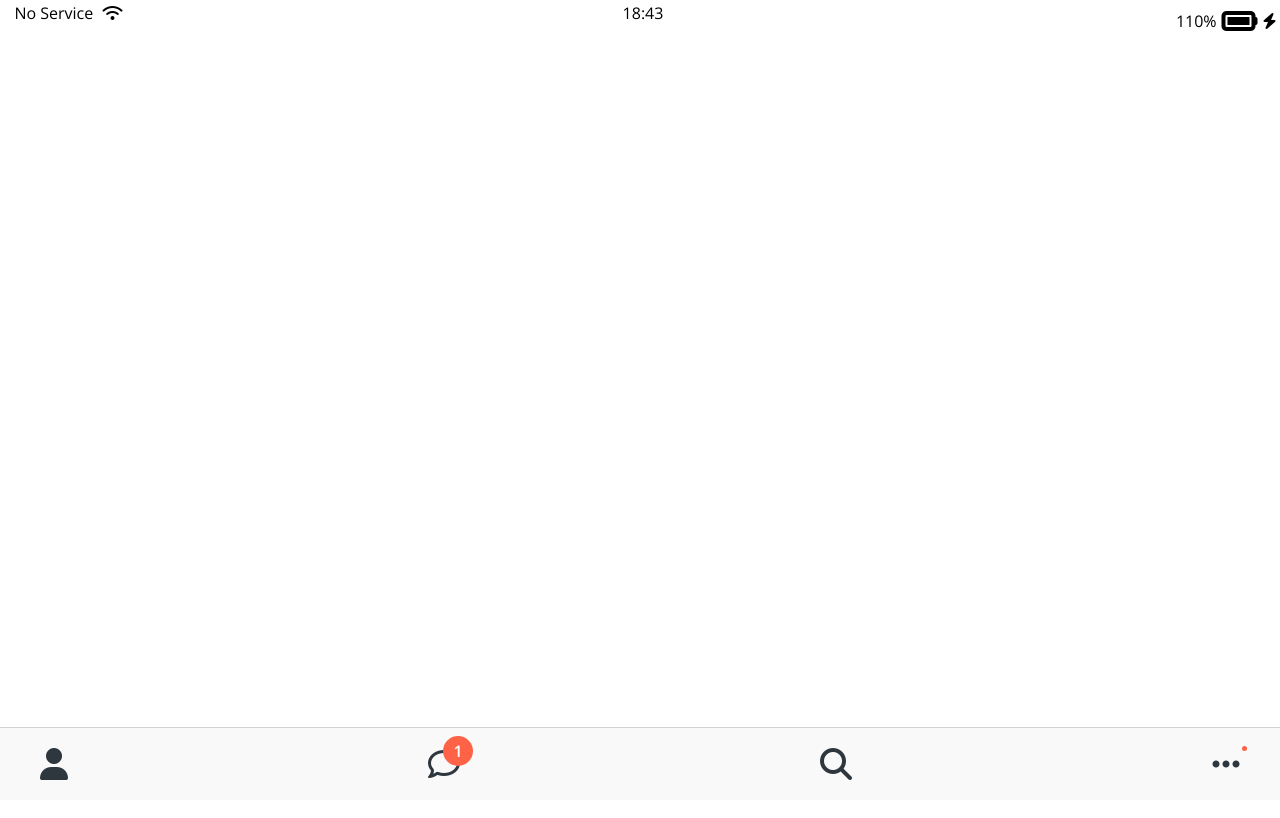
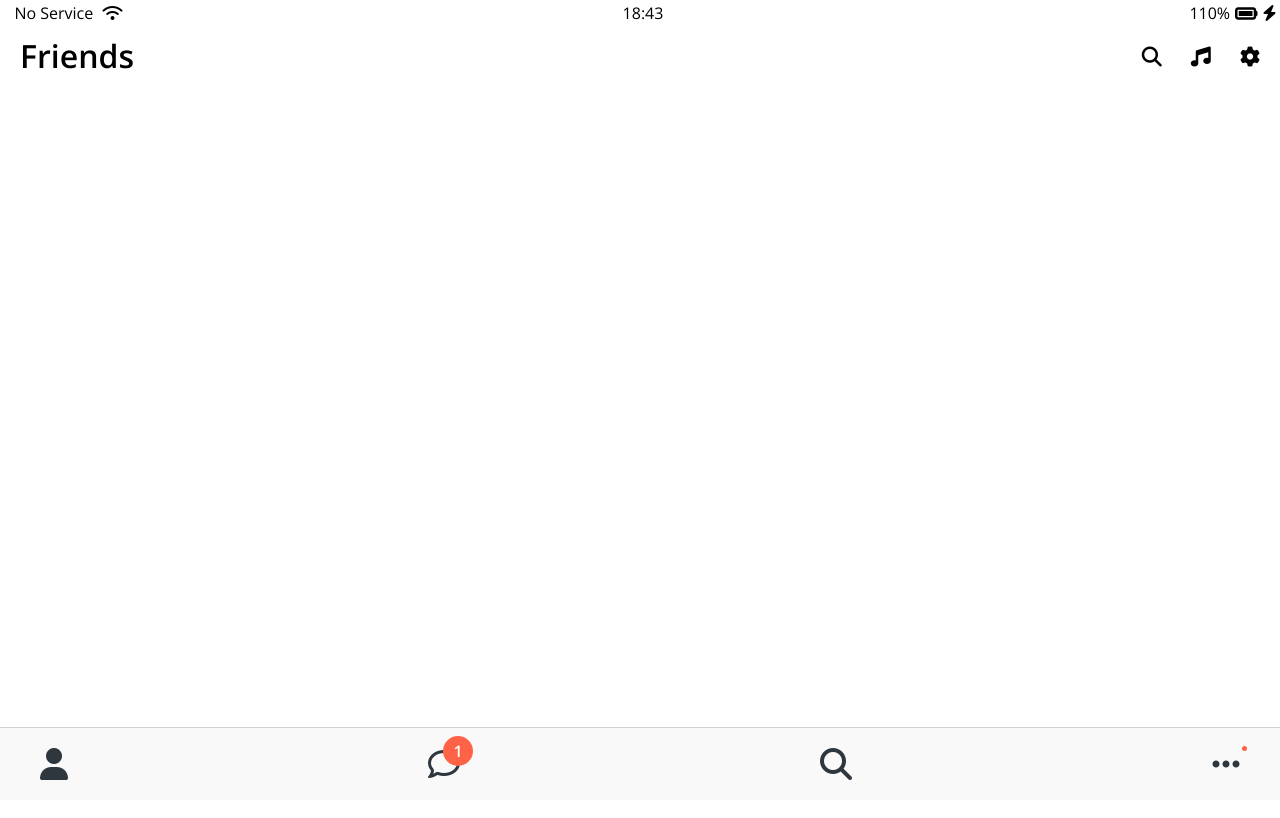
Before and after one commit to Jeongyounghyeon/kokoa-clone-2020, a plain HTML site: page friends.html in a window 1280 px wide. Shown: the top 818 px of the page. Drawn offline with nearby package versions, Linux system fonts and the light colour scheme.

Commit message:
#6014 Screen Header

```diff
--- /dev/null
+++ b/css/components/screen-header.css
@@ -0,0 +1,16 @@
+.screen-header {
+  display: flex;
+  justify-content: space-between;
+  align-items: center;
+  padding: 20px;
+  padding-top: 40px;
+}
+
+.screen-header__title {
+  font-size: 32px;
+  font-weight: 600;
+}
+
+.screen-header__icons span {
+  margin-left: 25px;
+}
--- a/css/components/status-bar.css
+++ b/css/components/status-bar.css
@@ -1,6 +1,7 @@
 .status-bar {
   position: fixed;
   width: 100%;
+  background-color: white;
   display: flex;
   justify-content: center;
   padding: 5px 3px;
--- a/css/styles.css
+++ b/css/styles.css
@@ -1,10 +1,11 @@
 @import url("https://fonts.googleapis.com/css2?family=Open+Sans:wght@400;600&display=swap");
 @import "reset.css";
 @import "variables.css";
-@import "components/nav-bar.css";
 
 /* Componets*/
 @import "components/status-bar.css";
+@import "components/nav-bar.css";
+@import "components/screen-header.css";
 
 /* Screens */
 @import "screens/login.css";
--- a/friends.html
+++ b/friends.html
@@ -18,10 +18,19 @@
       </div>
       <div class="status-bar__column">
         <span>110%</span>
-        <i class="fas fa-battery-full fa-2x"></i>
+        <i class="fas fa-battery-full fa-lg"></i>
         <i class="fas fa-bolt"></i>
       </div>
     </div>
+
+    <header class="screen-header">
+      <h1 class="screen-header__title">Friends</h1>
+      <div class="screen-header__icons">
+        <span><i class="fas fa-search fa-lg"></i></span>
+        <span><i class="fas fa-music fa-lg"></i></span>
+        <span><i class="fas fa-cog fa-lg"></i></span>
+      </div>
+    </header>
 
     <nav class="nav">
       <ul class="nav__list">
```
